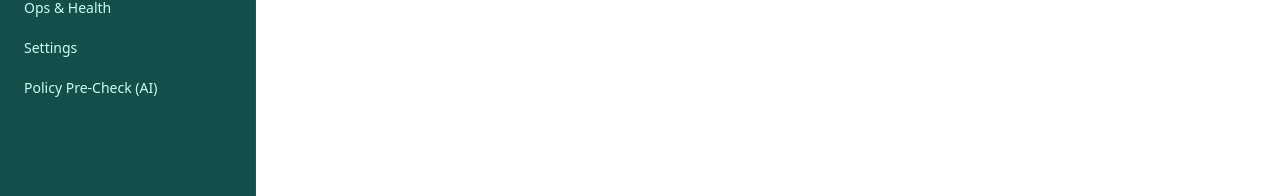
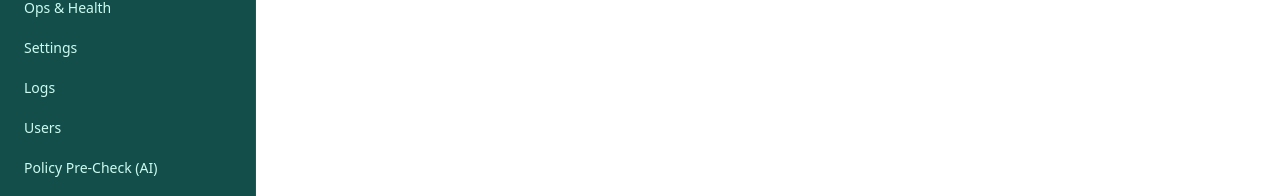
Before and after one commit to begintolern/Linkmint, a Next.js app: page /admin/advertisers in a window 1280 px wide. Shown: the part 266-462 px from the top of the page. Built offline with nearby package versions, Linux system fonts and the light colour scheme; no server answers; the database is empty.

Commit message:
feat(admin): add Logs and Users links to admin sidebar navigation

```diff
--- a/app/admin/layout.tsx
+++ b/app/admin/layout.tsx
@@ -31,6 +31,7 @@ export default function AdminLayout({
       {/* Sidebar */}
       <aside className="w-64 shrink-0 bg-teal-900 text-teal-100 flex flex-col border-r border-teal-800">
         <div className="p-4 text-white font-semibold">Admin</div>
+
         <nav className="px-3 space-y-1">
           <Item href="/admin" label="Overview" />
           <Item href="/admin/commissions" label="Commissions" />
@@ -39,7 +40,10 @@ export default function AdminLayout({
           <Item href="/admin/merchant-rules" label="Merchant Rules" />
           <Item href="/admin/ops" label="Ops & Health" />
           <Item href="/admin/settings" label="Settings" />
-          {/* 🔹 New: AI Policy Pre-Check */}
+          {/* 🔹 Added: Logs + Users */}
+          <Item href="/admin/logs" label="Logs" />
+          <Item href="/admin/users" label="Users" />
+          {/* 🔹 Existing AI Policy Check link */}
           <Item href="/tools/policy-check" label="Policy Pre-Check (AI)" />
         </nav>
 
```
